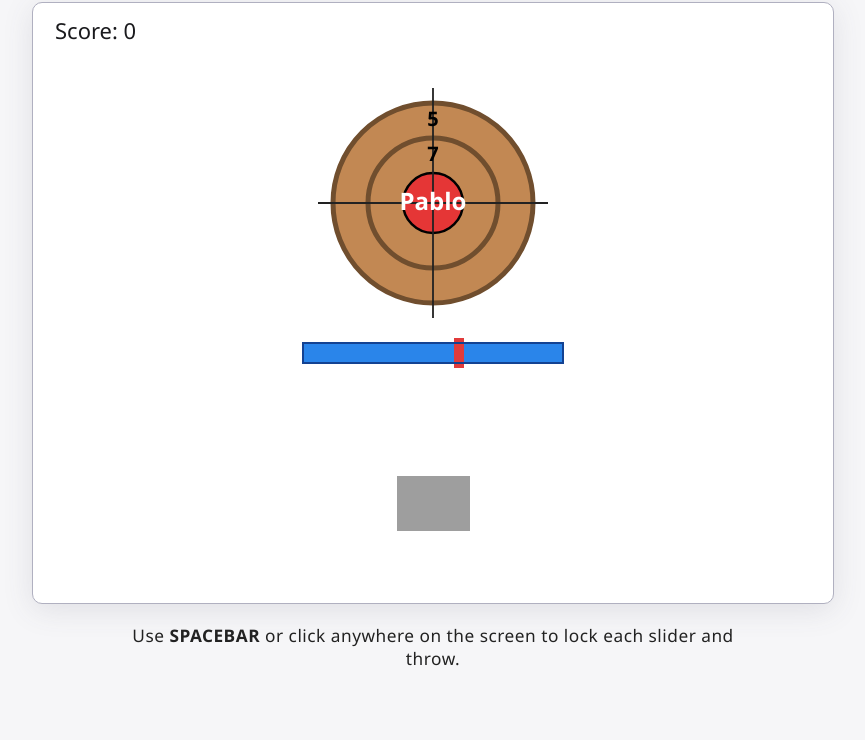
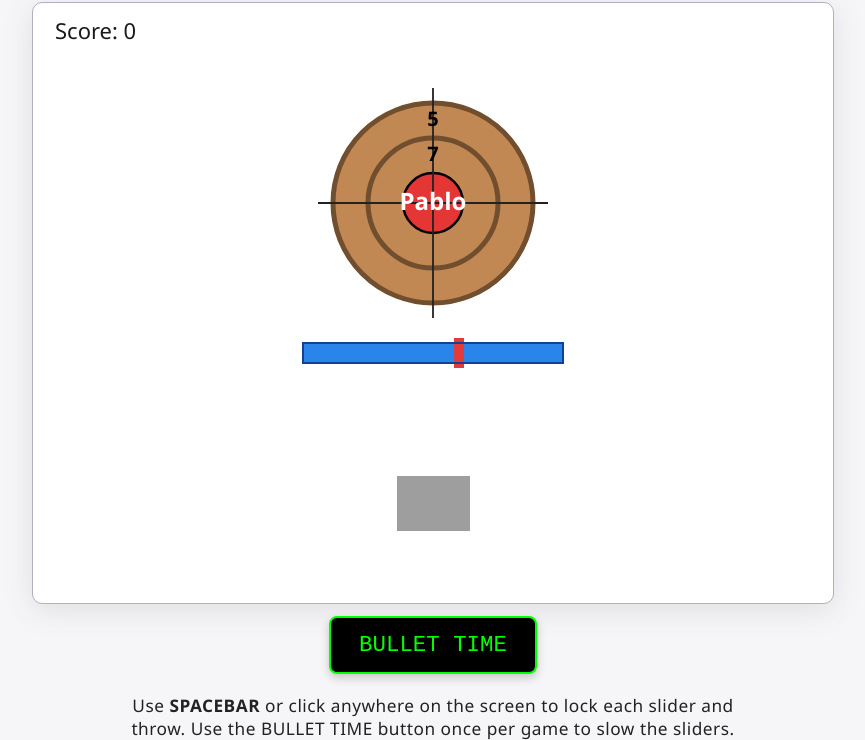
Before and after one commit to paulthomason/axe, a website: page index.html in a window 1280 px wide. Shown: the part 94-834 px from the top of the page, without its empty margins (207-1072 px from the left). Before the commit the page ends 800 px from the top, so only its background shows below. Drawn offline with Linux system fonts and the light colour scheme.

Commit message:
Add bullet time ability

```diff
--- a/index.html
+++ b/index.html
@@ -48,6 +48,18 @@
       display: none;
       box-shadow: 0 4px 10px rgba(0,0,0,0.2);
     }
+    #bulletButton {
+      margin-top: 12px;
+      padding: 14px 28px;
+      font-size: 1.4rem;
+      background: #000;
+      color: #0f0;
+      font-family: 'Courier New', Courier, monospace;
+      border: 2px solid #0f0;
+      border-radius: 8px;
+      display: none;
+      box-shadow: 0 4px 10px rgba(0,0,0,0.2);
+    }
     @media (max-width: 850px) {
       #gameCanvas { width: 97vw; height: 72vw; max-width:800px; max-height:600px; }
     }
@@ -57,8 +69,9 @@
   <h1>Axe Throwing Challenge</h1>
   <canvas id="gameCanvas" width="800" height="600"></canvas>
   <button id="tapButton">Tap</button>
+  <button id="bulletButton">BULLET TIME</button>
   <div id="instructions">
-    Use <b>SPACEBAR</b> or <span id="touchInstruction">tap the button below</span> to lock each slider and throw.
+    Use <b>SPACEBAR</b> or <span id="touchInstruction">tap the button below</span> to lock each slider and throw. Use the BULLET TIME button once per game to slow the sliders.
   </div>
 <script>
   // ==== Constants ====
@@ -115,7 +128,7 @@
   const RESULT_SHOW_TIME = 2000; // ms
 
   // ==== Globals ====
-  let canvas, ctx;
+  let canvas, ctx, bulletButtonEl;
 
   let state = STATE_LOADING;
 
@@ -140,6 +153,9 @@
   let powerSliderDir = 1;
   // Multiplier for slider speeds that increases when the player scores
   let sliderSpeedMultiplier = 1;
+  let bulletTimeAvailable = true;
+  let bulletTimeActive = false;
+  let bulletTimeFactor = 1;
   let locked_horizontal_offset = 0;
   let locked_vertical_offset = 0;
   let locked_power_normalized = 0;
@@ -166,6 +182,7 @@
     canvas = document.getElementById('gameCanvas');
     ctx = canvas.getContext('2d');
     const tapButtonEl = document.getElementById('tapButton');
+    bulletButtonEl = document.getElementById('bulletButton');
     const touchInstructionEl = document.getElementById('touchInstruction');
 
     const isTouchOnly = navigator.maxTouchPoints > 0 && !window.matchMedia('(any-hover: hover)').matches;
@@ -186,6 +203,11 @@
       window.addEventListener('touchstart', triggerTap);
       window.addEventListener('click', triggerTap);
       if (touchInstructionEl) touchInstructionEl.textContent = 'click anywhere on the screen';
+    }
+
+    if (bulletTimeAvailable) {
+      bulletButtonEl.style.display = 'block';
+      bulletButtonEl.addEventListener('click', activateBulletTime);
     }
 
     // Start loading assets
@@ -257,17 +279,17 @@
         break;
       case STATE_AIM_HORIZONTAL:
         // Slider moves back and forth automatically
-        horizontalSliderPos += horizSliderDir * HORIZ_SLIDER_SPEED * sliderSpeedMultiplier * dt / AIM_SLIDER_LENGTH;
+        horizontalSliderPos += horizSliderDir * HORIZ_SLIDER_SPEED * sliderSpeedMultiplier * bulletTimeFactor * dt / AIM_SLIDER_LENGTH;
         if (horizontalSliderPos > 1) { horizontalSliderPos = 1; horizSliderDir = -1; }
         if (horizontalSliderPos < 0) { horizontalSliderPos = 0; horizSliderDir = 1; }
         break;
       case STATE_AIM_VERTICAL:
-        verticalSliderPos += vertSliderDir * VERT_SLIDER_SPEED * sliderSpeedMultiplier * dt / AIM_SLIDER_LENGTH;
+        verticalSliderPos += vertSliderDir * VERT_SLIDER_SPEED * sliderSpeedMultiplier * bulletTimeFactor * dt / AIM_SLIDER_LENGTH;
         if (verticalSliderPos > 1) { verticalSliderPos = 1; vertSliderDir = -1; }
         if (verticalSliderPos < 0) { verticalSliderPos = 0; vertSliderDir = 1; }
         break;
       case STATE_AIM_POWER:
-        powerSliderPos += powerSliderDir * POWER_SLIDER_SPEED * sliderSpeedMultiplier * dt / POWER_SLIDER_LENGTH;
+        powerSliderPos += powerSliderDir * POWER_SLIDER_SPEED * sliderSpeedMultiplier * bulletTimeFactor * dt / POWER_SLIDER_LENGTH;
         if (powerSliderPos > 1) { powerSliderPos = 1; powerSliderDir = -1; }
         if (powerSliderPos < 0) { powerSliderPos = 0; powerSliderDir = 1; }
         break;
@@ -556,6 +578,14 @@
     ctx.restore();
   }
 
+  function activateBulletTime() {
+    if (!bulletTimeAvailable || bulletTimeActive) return;
+    bulletTimeAvailable = false;
+    bulletTimeActive = true;
+    bulletTimeFactor = 0.2;
+    if (bulletButtonEl) bulletButtonEl.style.display = 'none';
+  }
+
   // ==== Input ====
   function handleInput(e) {
     if (e.code === 'Space') {
@@ -596,6 +626,8 @@
 
   // ==== Throwing Logic ====
   function startThrow() {
+    bulletTimeActive = false;
+    bulletTimeFactor = 1;
     state = STATE_THROWING;
     axeIsFlying = true;
     axeThrowProgress = 0;
@@ -663,6 +695,10 @@
     resultMsg = '';
     resultPoints = 0;
     sliderSpeedMultiplier = 1;
+    bulletTimeAvailable = true;
+    bulletTimeActive = false;
+    bulletTimeFactor = 1;
+    if (bulletButtonEl) bulletButtonEl.style.display = 'block';
     lastThrowMissed = false;
     resetForNextThrow();
   }
```
